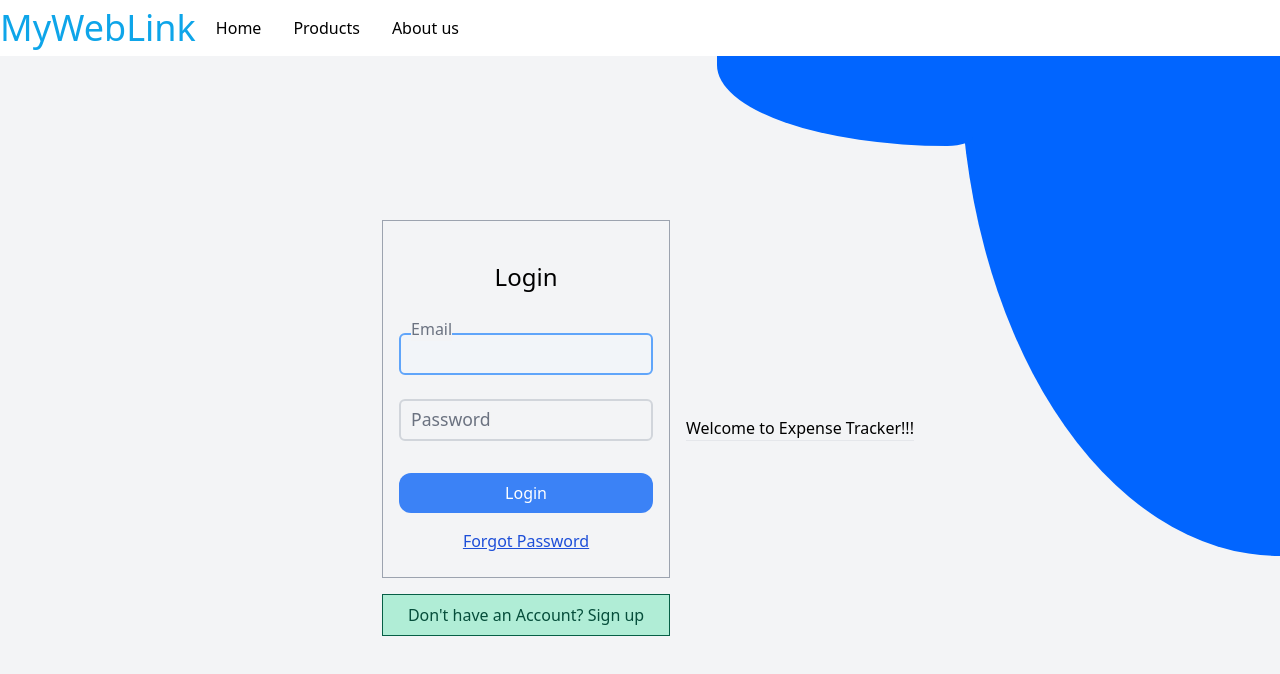
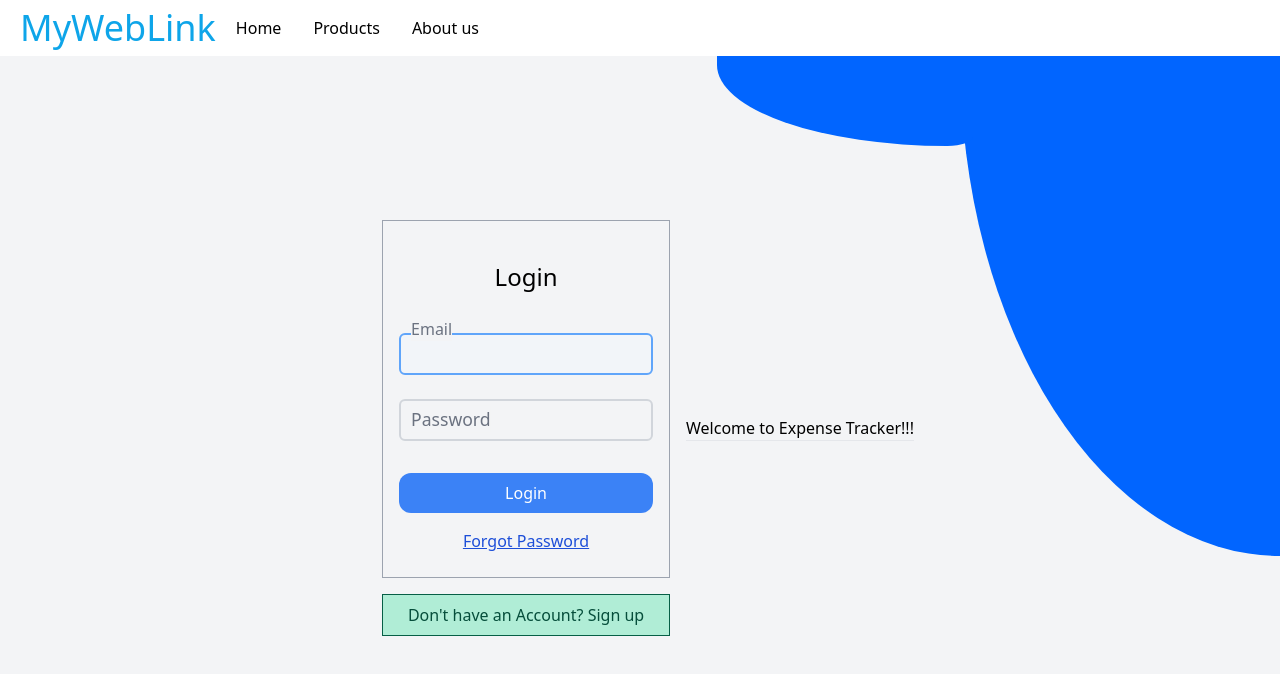
Before and after one commit to godseye1310/expense-store-app, a React (Create React App) app: page / in a window 1280 px wide. Shown: the top 674 px of the page. Built offline with nearby package versions, Linux system fonts and the light colour scheme.

Commit message:
setting react-router-dom paths

```diff
--- a/package.json
+++ b/package.json
@@ -9,6 +9,7 @@
     "axios": "^1.7.7",
     "react": "^18.3.1",
     "react-dom": "^18.3.1",
+    "react-router-dom": "^6.26.2",
     "react-scripts": "5.0.1",
     "web-vitals": "^2.1.4"
   },
--- a/src/App.js
+++ b/src/App.js
@@ -1,16 +1,25 @@
 import React from "react";
-import AuthForm from "./components/Auth/AuthForm";
-import Header from "./components/Layout/Header";
+// import AuthForm from "./components/Auth/AuthForm";
+// import Header from "./components/Layout/Header";
+import RootLayout from "./components/Layout/RootLayout";
+import { createBrowserRouter, RouterProvider } from "react-router-dom";
+import Home from "./pages/Home";
+import SignInPage from "./pages/SignInPage";
+
+const router = createBrowserRouter([
+  {
+    path: "/",
+    element: <RootLayout />,
+    id: "root",
+    children: [
+      { path: "/home", element: <Home /> },
+      { path: "/", element: <SignInPage /> },
+    ],
+  },
+]);
 
 function App() {
-  return (
-    <>
-      <main className="">
-        <Header />
-        <AuthForm />
-      </main>
-    </>
-  );
+  return <RouterProvider router={router} />;
 }
 
 export default App;
--- a/src/components/Layout/Header.jsx
+++ b/src/components/Layout/Header.jsx
@@ -1,14 +1,21 @@
 import React from "react";
+import { NavLink } from "react-router-dom";
 
 const Header = () => {
   return (
     <header className="flex items-center py-2">
-      <h1 className="text-4xl text-sky-500">MyWebLink</h1>
+      <h1 className="pl-5 text-4xl text-sky-500">MyWebLink</h1>
       <nav className="px-5">
         <ul className="flex gap-8">
-          <li className="">Home</li>
-          <li className="">Products</li>
-          <li className="">About us</li>
+          <li className="">
+            <NavLink to="/home">Home</NavLink>
+          </li>
+          <li className="">
+            <NavLink>Products</NavLink>
+          </li>
+          <li className="">
+            <NavLink>About us</NavLink>
+          </li>
         </ul>
       </nav>
     </header>
--- /dev/null
+++ b/src/components/Layout/RootLayout.jsx
@@ -0,0 +1,16 @@
+import React from "react";
+import { Outlet } from "react-router-dom";
+import Header from "./Header";
+
+const RootLayout = () => {
+  return (
+    <main className="">
+      <Header />
+      <div className="relative h-full w-full">
+        <Outlet />
+      </div>
+    </main>
+  );
+};
+
+export default RootLayout;
--- /dev/null
+++ b/src/pages/SignInPage.jsx
@@ -0,0 +1,12 @@
+import React from "react";
+import AuthForm from "../components/Auth/AuthForm";
+
+const SignInPage = () => {
+  return (
+    <>
+      <AuthForm />
+    </>
+  );
+};
+
+export default SignInPage;
```
Also changed, not shown: 1 other file (tests, documents, lock files or other folders).
